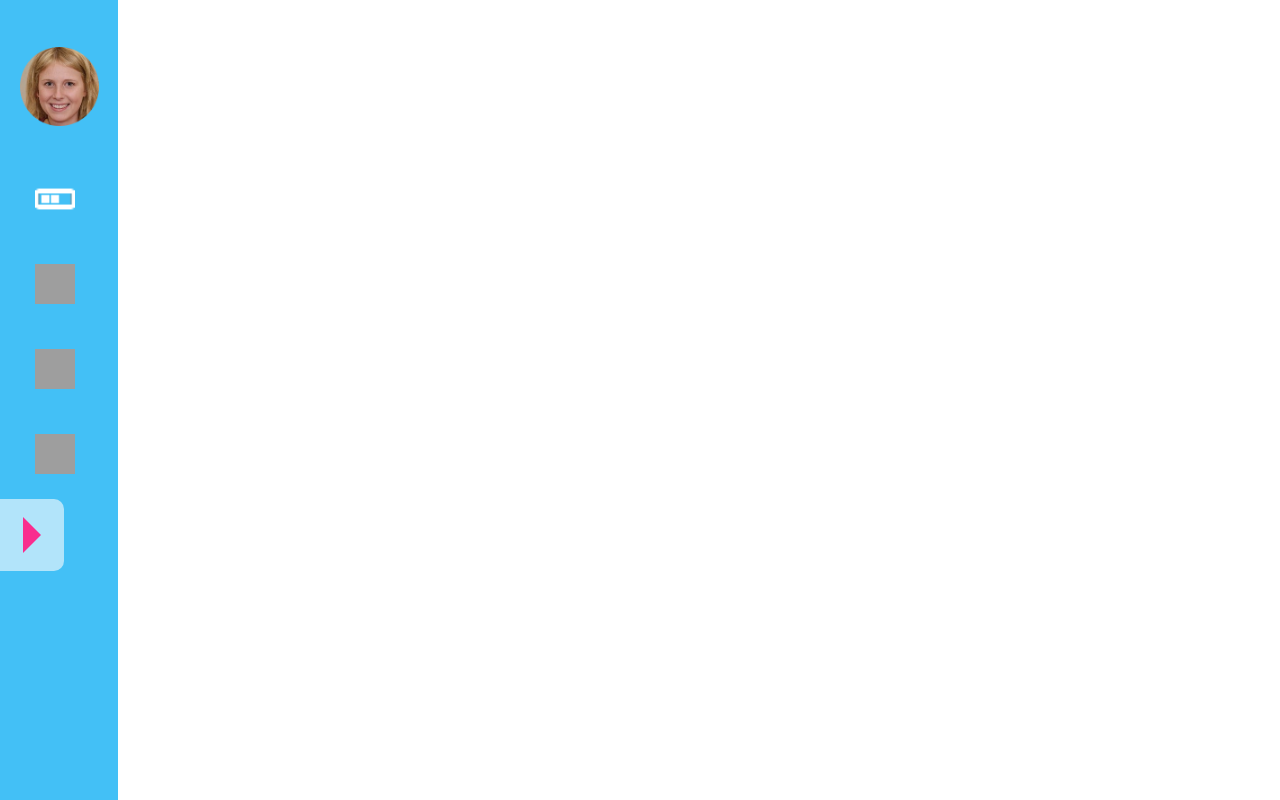
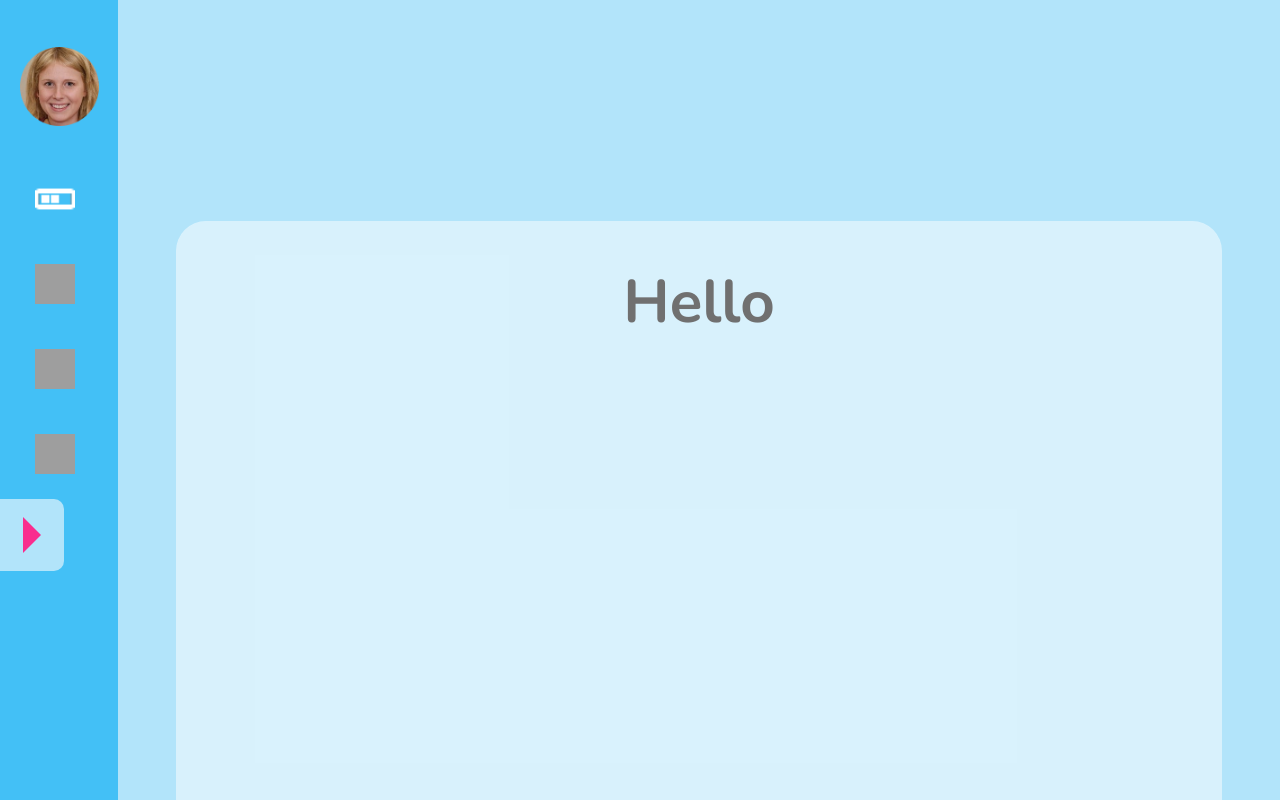
Before and after one commit to vessiBop/mission-x, a React (Create React App) app: page / in a window 1280 px wide. Shown: the top 800 px of the page. Built offline with nearby package versions, Linux system fonts and the light colour scheme; grey boxes are pictures that could not be loaded.

Commit message:
add Help request page

```diff
--- /dev/null
+++ b/src/HelpRequest/Components/index.css
@@ -0,0 +1,12 @@
+.index {
+  background-color: rgba(178, 228, 250, 1);
+  width: 1802px;
+  height: 118px;
+}
+
+.content {
+  background-color: rgba(255, 255, 255, 0.5);
+  width: 90%;
+  height: 650px;
+  border-radius: 30px;
+}
--- /dev/null
+++ b/src/HelpRequest/Components/index.js
@@ -0,0 +1,13 @@
+import "./index.css";
+
+function Index() {
+  return (
+    <div className="index">
+      <div className="content">
+        <h1>Hello</h1>
+      </div>
+    </div>
+  );
+}
+
+export default Index;
--- a/src/HelpRequest/HelpRequest.css
+++ b/src/HelpRequest/HelpRequest.css
@@ -0,0 +1,3 @@
+.layout {
+  display: flex;
+}
--- a/src/HelpRequest/HelpRequest.js
+++ b/src/HelpRequest/HelpRequest.js
@@ -1,10 +1,12 @@
 import "./HelpRequest.css";
 import SideBar from "../SideBar/SideBar";
+import Index from "./Components";
 
 function HelpRequest() {
   return (
-    <div>
+    <div className="layout">
       <SideBar />
+      <Index />
     </div>
   );
 }
```
